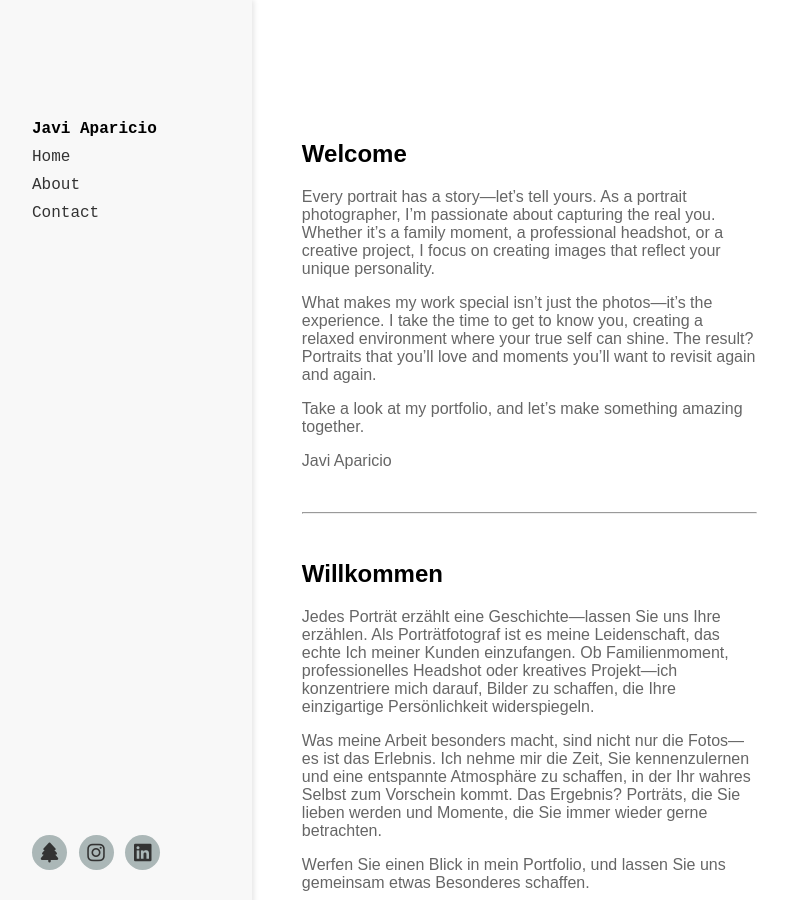
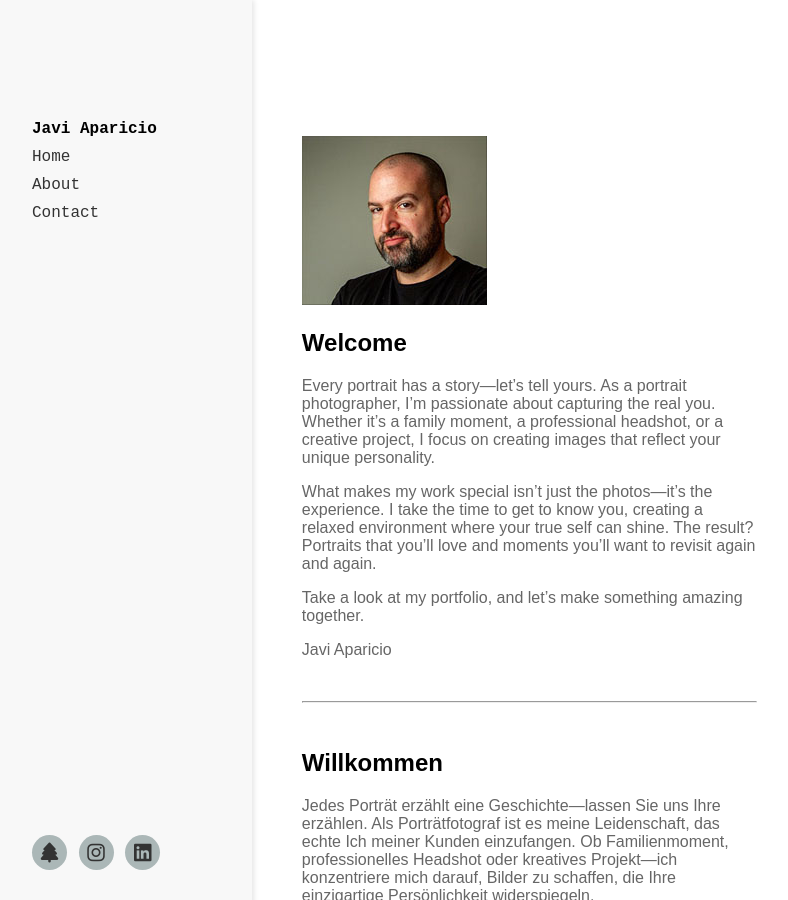
Before and after one commit to javiaparicio/javiaparicio.github.io, a Jekyll site: the page built from about.md, in a window 1280 px wide and 900 px high. Shown: the whole window, without its empty margins (48-836 px from the left). Built offline with Jekyll 4.4.1, drawn with Linux system fonts in a browser that asks for light colours.

Commit message:
Added photos in the about section

```diff
--- a/about.md
+++ b/about.md
@@ -4,6 +4,8 @@ subtitle: Javi Aparicio
 layout: default
 description: Portrait photographer located in Bern, Switzerland
 ---
+
+<img src="assets/images/about/001.jpg" />
 
 <div class="aboutme">
 <h2>Welcome</h2>
@@ -31,3 +33,5 @@ description: Portrait photographer located in Bern, Switzerland
 <p>Lo que hace especial mi trabajo no son solo las fotos, sino la experiencia. Me tomo el tiempo de conocerte, creando un ambiente relajado donde tu verdadero ser pueda brillar. El resultado: retratos que te encantarán y momentos que querrás revivir una y otra vez.</p>
 <p>Echa un vistazo a mi portafolio, y hagamos algo increíble juntos.</p>
 <p>Javi Aparicio</p>
+
+<img src="assets/images/about/015.jpg" />
```
Also changed, not shown: assets/images/about/001.jpg (added), assets/images/about/015.jpg (added), assets/images/aboutMe/001.jpg (deleted), assets/images/aboutMe/015.jpg (deleted).
